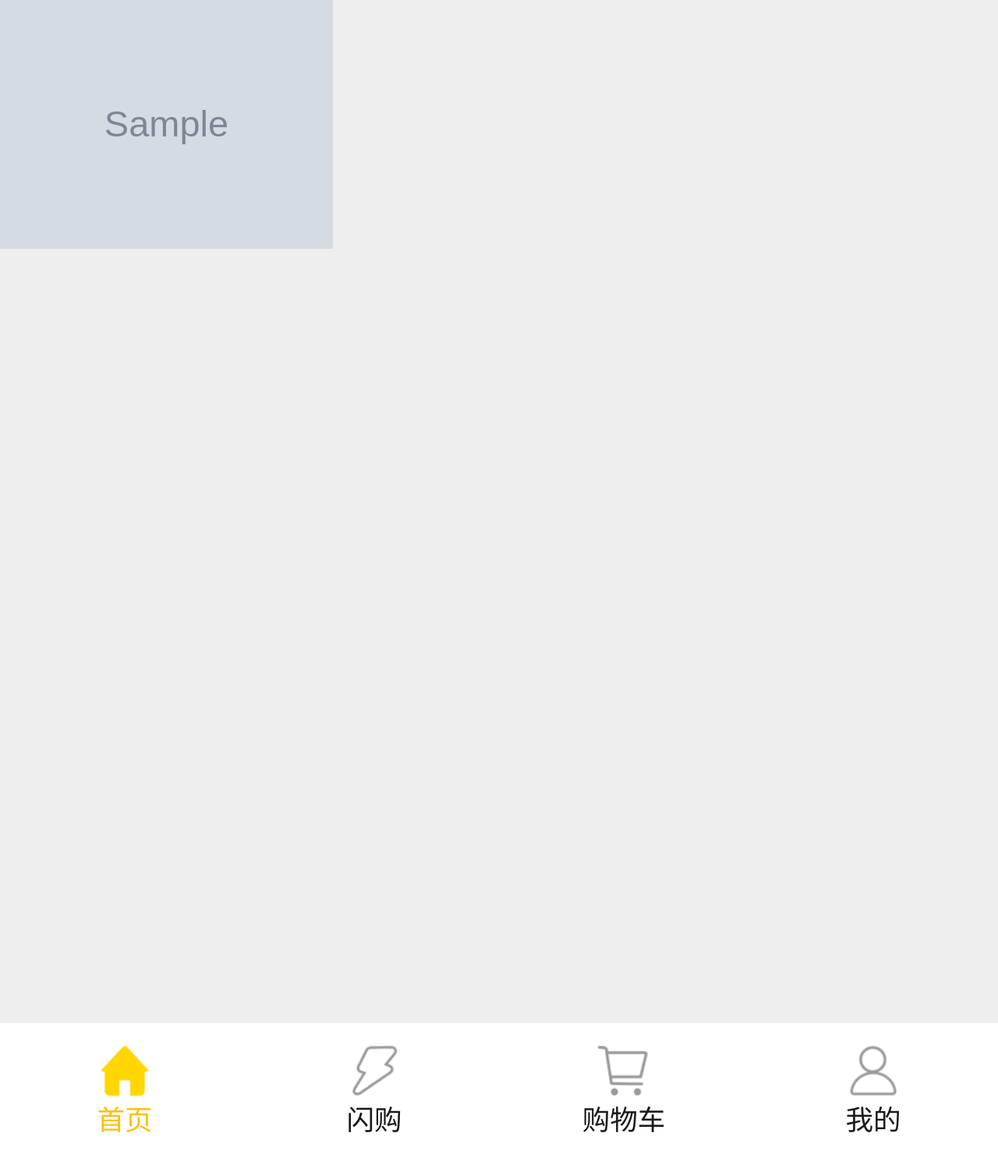
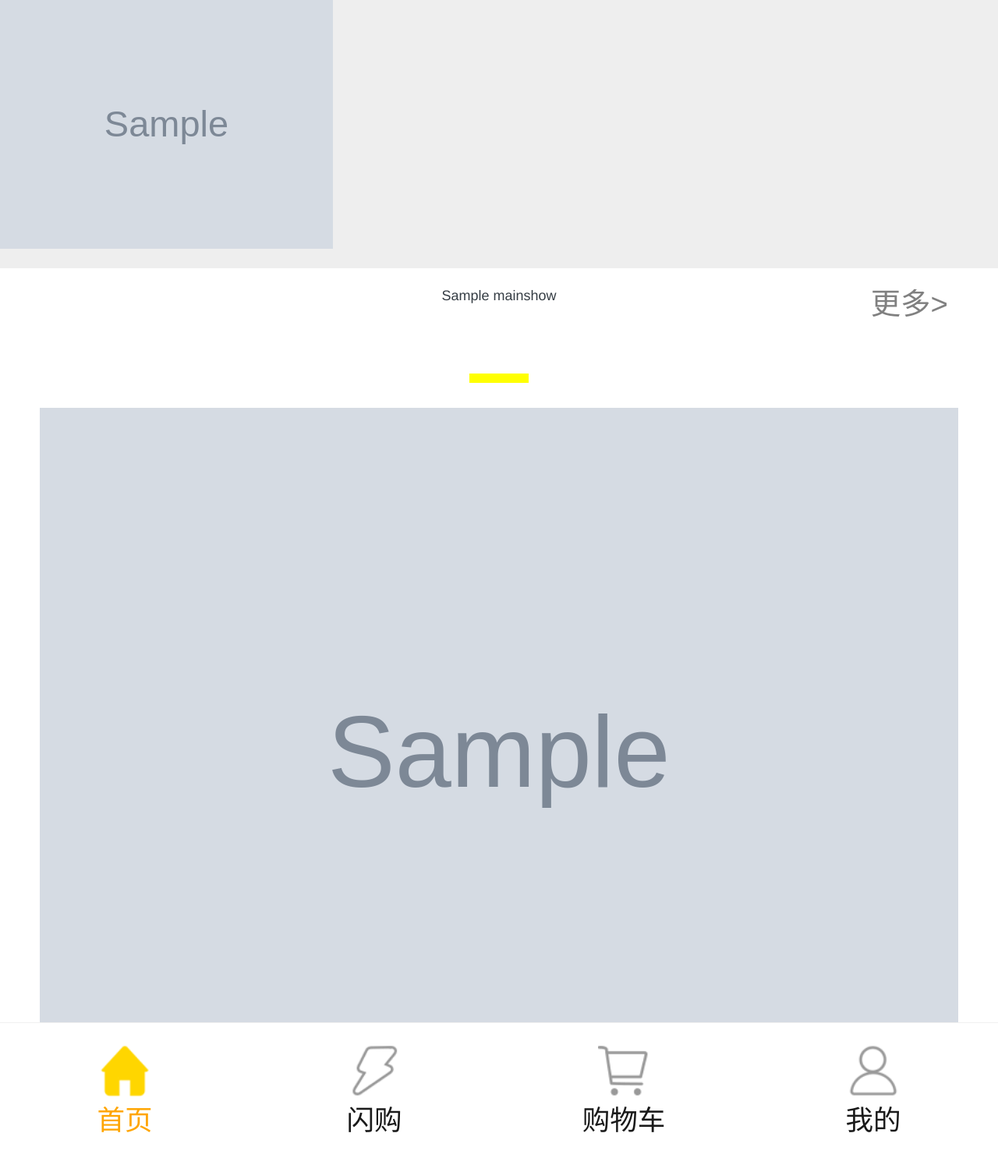
Before and after one commit to w1449550206/Django-axf, a Django app: page /axfhome/home/ in a window 1280 px wide. Shown: the part 1097-2600 px from the top of the page at 78% size. Run offline with Django 3.2, Linux system fonts and the light colour scheme; tables that the repository leaves empty hold one stand-in row (values such as "Sample post"); grey boxes marked "Sample" are stand-in pictures; some libraries are stand-ins or nearby versions.

Commit message:
完成首页

```diff
--- a/Home/models.py
+++ b/Home/models.py
@@ -49,3 +49,51 @@
 
     class Meta:
         db_table = 'axf_mustbuy'
+
+
+# mainshow
+
+# INSERT INTO axf_mainshow
+# (id, img, name, trackid, categoryid, brandname,
+# img1, childcid1, productid1, longname1, price1, marketprice1,
+# img2, childcid2, productid2, longname2, price2, marketprice2,
+# img3, childcid3, productid3, longname3, price3, marketprice3)
+# VALUES (1, '/media/images/ad01.jpg', '优选水果', 21782, 103532, '爱鲜蜂', '/media/images/goods002.jpg', 103533, 118824, '爱鲜蜂·特小凤西瓜1.5-2.5kg/粒', 25.8, 25.8, '/media/images/goods003.jpg', 103534, 116950, '蜂觅·越南直采红心火龙果350-450g/盒', 15.3, 15.8, '/media/images/goods010.jpg', 103533, 118826, '爱鲜蜂·海南千禧果400-450g/盒', 9.9, 13.8);
+
+class AxfMainShow(models.Model):
+    img = models.CharField(max_length=128)
+    name = models.CharField(max_length=64)
+    trackid = models.IntegerField()
+    categoryid = models.IntegerField()
+    brandname = models.CharField(max_length=128)
+
+    img1=models.CharField(max_length=128)
+    childcid1= models.IntegerField()
+    productid1= models.IntegerField()
+    longname1=models.CharField(max_length=128)
+    price1=models.FloatField()
+    marketprice1=models.FloatField()
+
+    img2=models.CharField(max_length=128)
+    childcid2= models.IntegerField()
+    productid2= models.IntegerField()
+    longname2=models.CharField(max_length=128)
+    price2=models.FloatField()
+    marketprice2=models.FloatField()
+
+    img3=models.CharField(max_length=128)
+    childcid3= models.IntegerField()
+    productid3= models.IntegerField()
+    longname3=models.CharField(max_length=128)
+    price3=models.FloatField()
+    marketprice3=models.FloatField()
+
+    class Meta:
+        db_table = 'axf_mainshow'
+
+# INSERT INTO axf_mainshow (id, img, name, trackid, categoryid, brandname, img1, childcid1, productid1, longname1, price1, marketprice1, img2, childcid2, productid2, longname2, price2, marketprice2, img3, childcid3, productid3, longname3, price3, marketprice3) VALUES (1, '/media/images/ad01.jpg', '优选水果', 21782, 103532, '爱鲜蜂', '/media/images/goods002.jpg', 103533, 118824, '爱鲜蜂·特小凤西瓜1.5-2.5kg/粒', 25.8, 25.8, '/media/images/goods003.jpg', 103534, 116950, '蜂觅·越南直采红心火龙果350-450g/盒', 15.3, 15.8, '/media/images/goods010.jpg', 103533, 118826, '爱鲜蜂·海南千禧果400-450g/盒', 9.9, 13.8);
+# INSERT INTO axf_mainshow (id, img, name, trackid, categoryid, brandname, img1, childcid1, productid1, longname1, price1, marketprice1, img2, childcid2, productid2, longname2, price2, marketprice2, img3, childcid3, productid3, longname3, price3, marketprice3) VALUES (2, '/media/images/ad02.jpg', '牛奶面包', 21782, 103532, '爱鲜蜂', '/media/images/goods002.jpg', 103533, 118824, '爱鲜蜂·特小凤西瓜1.5-2.5kg/粒', 25.8, 25.8, '/media/images/goods003.jpg', 103534, 116950, '蜂觅·越南直采红心火龙果350-450g/盒', 15.3, 15.8, '/media/images/goods010.jpg', 103533, 118826, '爱鲜蜂·海南千禧果400-450g/盒', 9.9, 13.8);
+# INSERT INTO axf_mainshow (id, img, name, trackid, categoryid, brandname, img1, childcid1, productid1, longname1, price1, marketprice1, img2, childcid2, productid2, longname2, price2, marketprice2, img3, childcid3, productid3, longname3, price3, marketprice3) VALUES (3, '/media/images/ad01.jpg', '卤味熟食', 21782, 103532, '爱鲜蜂', '/media/images/goods002.jpg', 103533, 118824, '爱鲜蜂·特小凤西瓜1.5-2.5kg/粒', 25.8, 25.8, '/media/images/goods003.jpg', 103534, 116950, '蜂觅·越南直采红心火龙果350-450g/盒', 15.3, 15.8, '/media/images/goods010.jpg', 103533, 118826, '爱鲜蜂·海南千禧果400-450g/盒', 9.9, 13.8);
+# INSERT INTO axf_mainshow (id, img, name, trackid, categoryid, brandname, img1, childcid1, productid1, longname1, price1, marketprice1, img2, childcid2, productid2, longname2, price2, marketprice2, img3, childcid3, productid3, longname3, price3, marketprice3) VALUES (4, '/media/images/ad02.jpg', '饮料酒水', 21782, 103532, '爱鲜蜂', '/media/images/goods002.jpg', 103533, 118824, '爱鲜蜂·特小凤西瓜1.5-2.5kg/粒', 25.8, 25.8, '/media/images/goods003.jpg', 103534, 116950, '蜂觅·越南直采红心火龙果350-450g/盒', 15.3, 15.8, '/media/images/goods010.jpg', 103533, 118826, '爱鲜蜂·海南千禧果400-450g/盒', 9.9, 13.8);
+# INSERT INTO axf_mainshow (id, img, name, trackid, categoryid, brandname, img1, childcid1, productid1, longname1, price1, marketprice1, img2, childcid2, productid2, longname2, price2, marketprice2, img3, childcid3, productid3, longname3, price3, marketprice3) VALUES (5, '/media/images/ad01.jpg', '零食大趴', 21782, 103532, '爱鲜蜂', '/media/images/goods002.jpg', 103533, 118824, '爱鲜蜂·特小凤西瓜1.5-2.5kg/粒', 25.8, 25.8, '/media/images/goods003.jpg', 103534, 116950, '蜂觅·越南直采红心火龙果350-450g/盒', 15.3, 15.8, '/media/images/goods010.jpg', 103533, 118826, '爱鲜蜂·海南千禧果400-450g/盒', 9.9, 13.8);
+# INSERT INTO axf_mainshow (id, img, name, trackid, categoryid, brandname, img1, childcid1, productid1, longname1, price1, marketprice1, img2, childcid2, productid2, longname2, price2, marketprice2, img3, childcid3, productid3, longname3, price3, marketprice3) VALUES (6, '/media/images/ad02.jpg', '方便速食', 21782, 103532, '爱鲜蜂', '/media/images/goods002.jpg', 103533, 118824, '爱鲜蜂·特小凤西瓜1.5-2.5kg/粒', 25.8, 25.8, '/media/images/goods003.jpg', 103534, 116950, '蜂觅·越南直采红心火龙果350-450g/盒', 15.3, 15.8, '/media/images/goods010.jpg', 103533, 118826, '爱鲜蜂·海南千禧果400-450g/盒', 9.9, 13.8);
--- a/Home/views.py
+++ b/Home/views.py
@@ -1,7 +1,7 @@
 from django.shortcuts import render
 
 # Create your views here.
-from Home.models import AxfWheel, AxfNav, AxfMustBuy
+from Home.models import AxfWheel, AxfNav, AxfMustBuy, AxfMainShow
 
 
 def home(request):
@@ -9,5 +9,6 @@
     wheels  = AxfWheel.objects.all()
     navs = AxfNav.objects.all()
     mustbuys = AxfMustBuy.objects.all()
+    mainshows = AxfMainShow.objects.all()
 
     return render(request,'axf/main/home/home.html',context=locals())
--- a/static/axf/main/home/css/home.css
+++ b/static/axf/main/home/css/home.css
@@ -4,12 +4,12 @@
 }
 
 
-
 footer .home dd{
     width: 100%;
     height: 0.708333rem;
-    color: #ffbf09;
+    color: orange;
 }
+
 
 
 #home {
--- a/templates/axf/main/home/home.html
+++ b/templates/axf/main/home/home.html
@@ -1,11 +1,19 @@
+{% extends 'base_main.html' %}
 
-{% extends 'base_main.html' %}
+
 {% load static %}
+
+
+{# html 没有穿衣的人#}
+{# css  衣服#}
+{# js   传完衣服去作什么去了#}
 
 {% block title %}
     {{ block.super }}
-    主页
+    首页
 {% endblock %}
+
+
 
 {% block ext_css %}
     {{ block.super }}
@@ -13,24 +21,25 @@
     <link rel="stylesheet" href="{% static 'axf/main/home/css/swiper.css' %}">
 {% endblock %}
 
+
 {% block ext_js %}
     {{ block.super }}
     <script type="text/javascript" src="{% static 'axf/main/home/js/swiper.jquery.js' %}"></script>
     <script type="text/javascript" src="{% static 'axf/main/home/js/home.js' %}"></script>
-
 {% endblock %}
 
+
 {% comment %}
-
     <div class="swiper-container">
         <div class="swiper-wrapper">
             <div class="swiper-slide">Slide 1</div>
             <div class="swiper-slide">Slide 2</div>
             <div class="swiper-slide">Slide 3</div>
         </div>
+
+
         <!-- 如果需要分页器 -->
         <div class="swiper-pagination"></div>
-
     </div>
 
 {% endcomment %}
@@ -49,7 +58,9 @@
                     </a>
                 {% endfor %}
             </div>
+
             <div class="swiper-pagination"></div>
+
         </div>
 
 
@@ -67,18 +78,69 @@
         </div>
 
 
-
         <div id="swiperMenu" class="swiper-container">
-            <ul class = "swiper-wrapper">
+            <ul class="swiper-wrapper">
                 {% for mustbuy in mustbuys %}
-                    <li class = "swiper-slide">
+                    <li class="swiper-slide">
                         <img src="/static{{ mustbuy.img }}" alt="">
                     </li>
                 {% endfor %}
             </ul>
         </div>
+
+
+        {% for mainshow in mainshows %}
+            <div class="mainInfo">
+
+                <section>
+                    <h3>
+                        {{ mainshow.name }}
+                        <a href="">更多></a>
+                        <span></span>
+                    </h3>
+                    <div>
+                        <a href="">
+                            <img src="/static{{ mainshow.img }}" alt="">
+                        </a>
                     </div>
 
-
-
+                    <ul>
+                        <li>
+                            <a href="">
+                                <img src="/static{{ mainshow.img1 }}" alt="">
+                                <span class="description">{{ mainshow.longname1 }}</span>
+                                <span style="font-size: 10px">￥{{ mainshow.price1 }}</span>
+                                <s>￥{{ mainshow.marketprice1 }}</s>
+                            </a>
+                            <button>
+                                <span>+</span>
+                            </button>
+                        </li>
+                        <li>
+                            <a href="">
+                                <img src="/static{{ mainshow.img2 }}" alt="">
+                                <span class="description">{{ mainshow.longname2 }}</span>
+                                <span style="font-size: 10px">￥{{ mainshow.price2 }}</span>
+                                <s>￥{{ mainshow.marketprice2 }}</s>
+                            </a>
+                            <button>
+                                <span>+</span>
+                            </button>
+                        </li>
+                        <li>
+                            <a href="">
+                                <img src="/static{{ mainshow.img3 }}" alt="">
+                                <span class="description">{{ mainshow.longname3 }}</span>
+                                <span style="font-size: 10px">￥{{ mainshow.price3 }}</span>
+                                <s>￥{{ mainshow.marketprice3 }}</s>
+                            </a>
+                            <button>
+                                <span>+</span>
+                            </button>
+                        </li>
+                    </ul>
+                </section>
+            </div>
+        {% endfor %}
+    </div>
 {% endblock %}
```
Also changed, not shown: other parts of static/axf/main/home/css/home.css (+39 -35 lines). Lines whose indentation alone changed are shown as unchanged.
